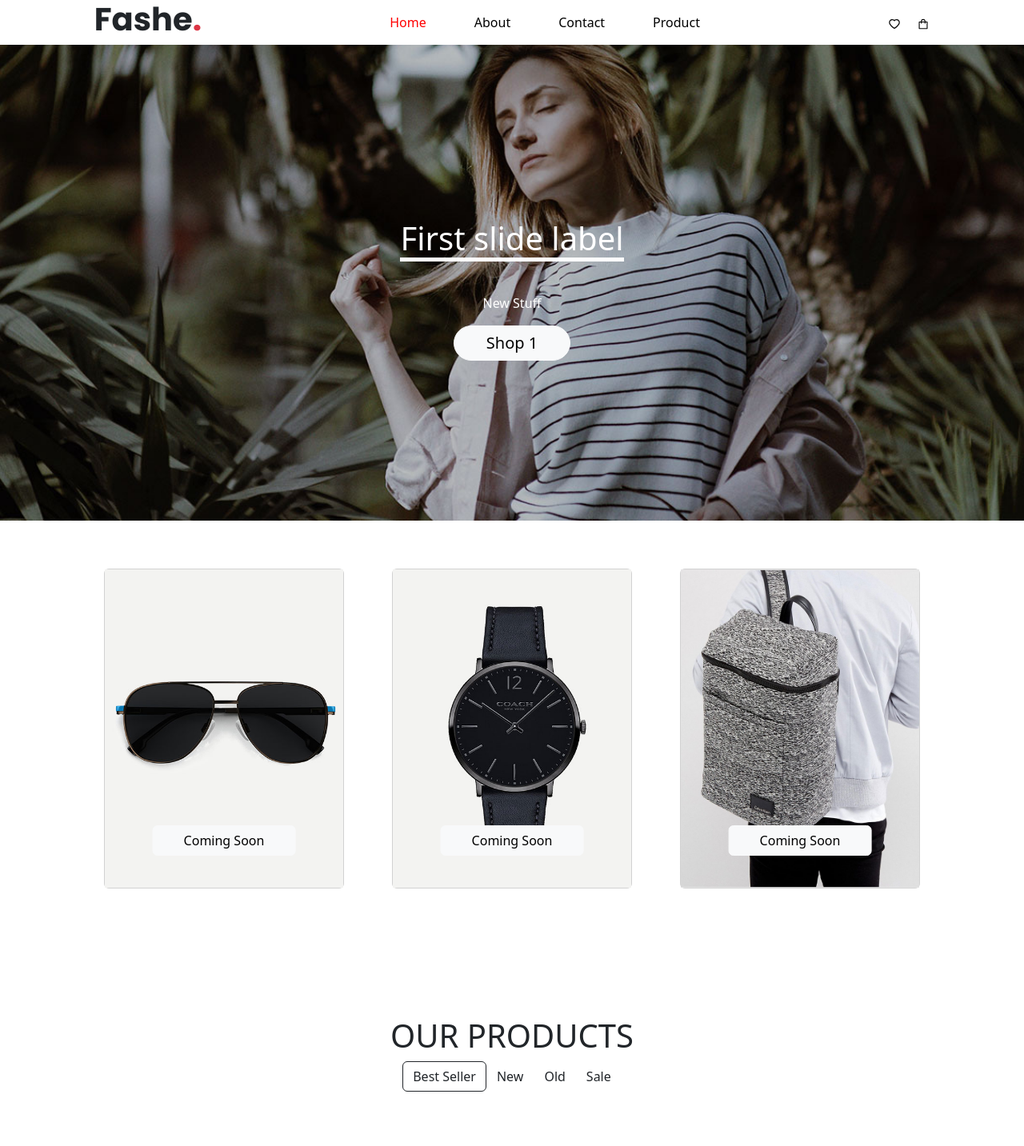
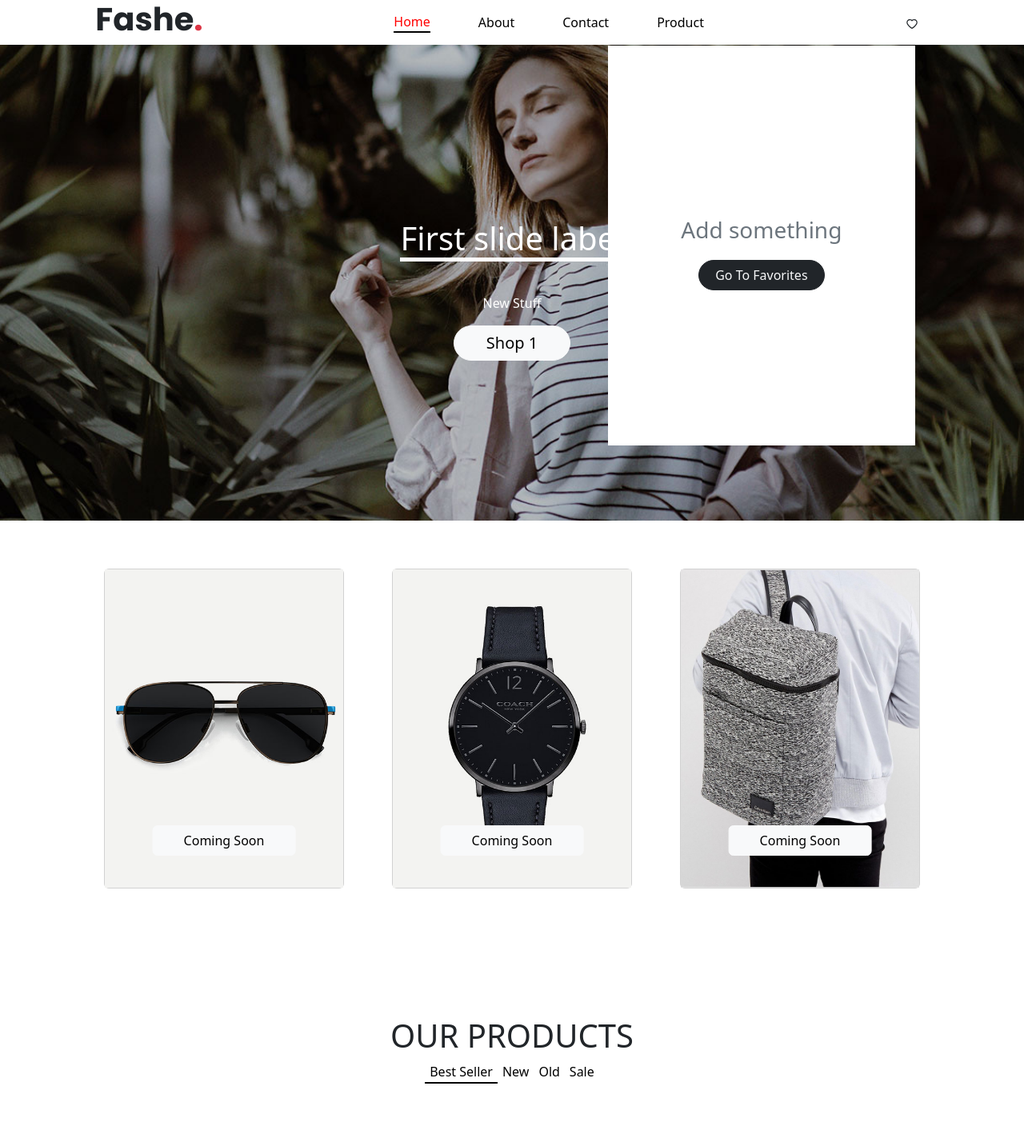
Before and after one commit to Osama-Jeb/cs_projet_react_oussama_jebrane, a React (Create React App) app: page / in a window 1280 px wide. Shown: the top 1433 px of the page at 80% size. Built offline with nearby package versions, Linux system fonts and the light colour scheme.

Commit message:
fav nav icon

```diff
--- a/src/App.js
+++ b/src/App.js
@@ -17,10 +17,12 @@ export const Info = createContext();
 export const App = () => {
 
   const [allInfo, setAllInfo] = useState(allProducts);
+  const [favProd, setFavProd] = useState([]);
 
 
   const allValues = {
     allInfo: [allInfo, setAllInfo],
+    favProd : [favProd, setFavProd],
   }
 
   return (
--- a/src/layouts/navigation/Navigation.js
+++ b/src/layouts/navigation/Navigation.js
@@ -1,6 +1,7 @@
 import { NavLink } from "react-router-dom";
 import "./_navigation.scss";
 import { AiOutlineHeart, AiOutlineShopping } from "react-icons/ai"
+import { FavDropDown } from "./dropdown/FavDropDown";
 
 export const Navigation = () => {
     const myNavs = ["Home", "About", "Contact", "Product"]
@@ -18,12 +19,11 @@ export const Navigation = () => {
                     }
                 </div>
                 <div className="d-flex gap-1">
-                    <NavLink to={"/fav"}>
+                    {/* <NavLink to={"/fav"}>
                         <AiOutlineHeart />
                     </NavLink>
-                    <NavLink to={"/basket"}>
-                        <AiOutlineShopping />
-                    </NavLink>
+                   */}
+                    <FavDropDown />
                 </div>
             </nav>
         </>
--- a/src/layouts/navigation/_navigation.scss
+++ b/src/layouts/navigation/_navigation.scss
@@ -11,5 +11,6 @@ nav{
     }
     .active {
         color: red;
+        border-bottom: 2px solid black;
     }
 }
--- /dev/null
+++ b/src/layouts/navigation/dropdown/FavDropDown.js
@@ -0,0 +1,69 @@
+import { AiOutlineHeart } from "react-icons/ai";
+import { FaHeartBroken } from "react-icons/fa"
+import "./_favDropdown.scss";
+import { useContext, useState } from "react";
+import { AnimatePresence, motion } from "framer-motion"
+import { NavLink } from "react-router-dom";
+import { Info } from "../../../App";
+
+export const FavDropDown = () => {
+    const [showDrop, setShowDrop] = useState(true);
+    const allValues = useContext(Info);
+    const [favProd, setFavProd] = allValues.favProd;
+
+    const changeShow = () => {
+        setShowDrop(!showDrop)
+    }
+
+    const removeFav = () => {
+
+    }
+
+    return (
+        <>
+            <div className="dropdown">
+                <button className="btn" onClick={changeShow}>
+                    <AiOutlineHeart />
+                </button>
+                <AnimatePresence>
+                    {
+                        showDrop && <>
+                            <motion.div className="menu"
+                                initial={{ y: -100, opacity: 0 }}
+                                animate={{ y: 10, opacity: 1 }}
+                                transition={{ delay: 0.25, duration: 0.5 }}
+                                exit={{ opacity: 0, y: -100 }}
+                            >
+                                <h3 className="text-secondary m-1"> Add something</h3>
+                                {
+                                    favProd.map((element, index) =>
+                                        <>
+                                            <div className="favItem d-flex align-items-center gap-2 m-1">
+                                                <img src={element.src} alt="" />
+                                                <div className="d-flex align-items-center flex-column">
+                                                    <h4 className="fw-bold text-uppercase">{element.name}</h4>
+                                                    <div className="d-flex w-100  gap-1 justify-content-center">
+                                                        <button className="btn text-danger">
+                                                            <FaHeartBroken />
+                                                        </button>
+                                                    </div>
+                                                </div>
+                                            </div>
+                                        </>
+                                    )
+                                }
+                                <div className="d-flex justify-content-center">
+                                    <NavLink to={"/fav"}>
+                                        <button className="btn btn-dark text-light rounded-pill ps-1 pe-1">
+                                            Go To Favorites
+                                        </button>
+                                    </NavLink>
+                                </div>
+                            </motion.div>
+                        </>
+                    }
+                </AnimatePresence>
+            </div>
+        </>
+    )
+}
--- /dev/null
+++ b/src/layouts/navigation/dropdown/_favDropdown.scss
@@ -0,0 +1,26 @@
+.dropdown{
+    position: relative;
+    .menu{
+        position: absolute;
+        right: 40%;
+        background-color: white;
+        padding: 10px;
+        min-height: 10vh;
+        width: 30vw;
+        display:flex;
+        justify-content: center;
+        flex-direction: column;
+        align-items: center;
+        height: 500px;
+        overflow-y: auto;
+        scroll-behavior: auto;
+        .favItem{
+            img {
+                height: 100px;
+                width: 100px;
+                border-radius: 15px;
+            }
+        }
+
+    }
+}
--- a/src/pages/home/_home.scss
+++ b/src/pages/home/_home.scss
@@ -1,5 +1,5 @@
-.home{
-    .modVideo{
+.home {
+    .modVideo {
         background-image: url("../../assets/images/gallery-13.jpg");
         height: 70vh;
         background-repeat: no-repeat;
--- a/src/pages/home/components/ourProducts/OurProducts.js
+++ b/src/pages/home/components/ourProducts/OurProducts.js
@@ -47,22 +47,22 @@ export const OurProducts = () => {
         <>
             <div className="ourProducts p-5 d-flex align-items-center flex-column p-3 ">
                 <h1>OUR PRODUCTS</h1>
-                <ul class="nav nav-pills mb-3" id="pills-tab" role="tablist">
-                    <li class="nav-item" role="presentation">
-                        <button class="btn active" id="pills-home-tab" data-bs-toggle="pill" data-bs-target="#pills-home" type="button" role="tab" aria-controls="pills-home" aria-selected="true">Best Seller</button>
+                <ul className="nav nav-pills mb-3" id="pills-tab" role="tablist">
+                    <li className="nav-item" role="presentation">
+                        <button className=" active" id="pills-home-tab" data-bs-toggle="pill" data-bs-target="#pills-home" type="button" role="tab" aria-controls="pills-home" aria-selected="true">Best Seller</button>
                     </li>
-                    <li class="nav-item" role="presentation">
-                        <button class="btn" id="pills-profile-tab" data-bs-toggle="pill" data-bs-target="#pills-profile" type="button" role="tab" aria-controls="pills-profile" aria-selected="false">New</button>
+                    <li className="nav-item" role="presentation">
+                        <button className="" id="pills-profile-tab" data-bs-toggle="pill" data-bs-target="#pills-profile" type="button" role="tab" aria-controls="pills-profile" aria-selected="false">New</button>
                     </li>
-                    <li class="nav-item" role="presentation">
-                        <button class="btn" id="pills-contact-tab" data-bs-toggle="pill" data-bs-target="#pills-contact" type="button" role="tab" aria-controls="pills-contact" aria-selected="false">Old</button>
+                    <li className="nav-item" role="presentation">
+                        <button className="" id="pills-contact-tab" data-bs-toggle="pill" data-bs-target="#pills-contact" type="button" role="tab" aria-controls="pills-contact" aria-selected="false">Old</button>
                     </li>
-                    <li class="nav-item" role="presentation">
-                        <button class="btn" id="pills-extra-tab" data-bs-toggle="pill" data-bs-target="#pills-extra" type="button" role="tab" aria-controls="pills-extra" aria-selected="false">Sale</button>
+                    <li className="nav-item" role="presentation">
+                        <button className="" id="pills-extra-tab" data-bs-toggle="pill" data-bs-target="#pills-extra" type="button" role="tab" aria-controls="pills-extra" aria-selected="false">Sale</button>
                     </li>
                 </ul>
-                <div class="tab-content" id="pills-tabContent">
-                    <div class="tab-pane fade show active ttt" id="pills-home" role="tabpanel" aria-labelledby="pills-home-tab" tabindex="0">
+                <div className="tab-content" id="pills-tabContent">
+                    <div className="tab-pane holder fade show active ttt" id="pills-home" role="tabpanel" aria-labelledby="pills-home-tab" tabindex="0">
                         <div className="d-block d-md-flex gap-2">
                             {
                                 bestSelling.map((element, index) =>
@@ -73,7 +73,7 @@ export const OurProducts = () => {
                             }
                         </div>
                     </div>
-                    <div class="tab-pane fade" id="pills-profile" role="tabpanel" aria-labelledby="pills-profile-tab" tabindex="0">
+                    <div className="tab-pane holder fade" id="pills-profile" role="tabpanel" aria-labelledby="pills-profile-tab" tabindex="0">
                         <div className="d-block d-md-flex gap-2">
                             {
                                 newProd.map((element, index) =>
@@ -84,7 +84,7 @@ export const OurProducts = () => {
                             }
                         </div>
                     </div>
-                    <div class="tab-pane fade" id="pills-contact" role="tabpanel" aria-labelledby="pills-contact-tab" tabindex="0">
+                    <div className="tab-pane holder fade" id="pills-contact" role="tabpanel" aria-labelledby="pills-contact-tab" tabindex="0">
                         <div className="d-block d-md-flex gap-2">
                             {
                                 old.map((element, index) =>
@@ -95,7 +95,7 @@ export const OurProducts = () => {
                             }
                         </div>
                     </div>
-                    <div class="tab-pane fade" id="pills-extra" role="tabpanel" aria-labelledby="pills-extra-tab" tabindex="0">
+                    <div className="tab-pane holder fade" id="pills-extra" role="tabpanel" aria-labelledby="pills-extra-tab" tabindex="0">
                         <div className="d-block d-md-flex gap-2">
                             {
                                 sale.map((element, index) =>
--- a/src/pages/home/components/ourProducts/_ourProducts.scss
+++ b/src/pages/home/components/ourProducts/_ourProducts.scss
@@ -1,3 +1,16 @@
-// .ourProducts{
+.ourProducts {
+    button {
+        background-color: white;
+        outline: none;
+        border: none;
+    }
 
-// }
+    .active {
+        border-bottom: 2px solid black;
+    }
+
+    .holder {
+        border: none !important;
+    }
+
+}
```
Also changed, not shown: src/pages/product/productsGroup/ProductsGroup.js (+4 -4 lines), src/pages/product/productsGroup/_productsGroup.scss (+8 -5 lines).
